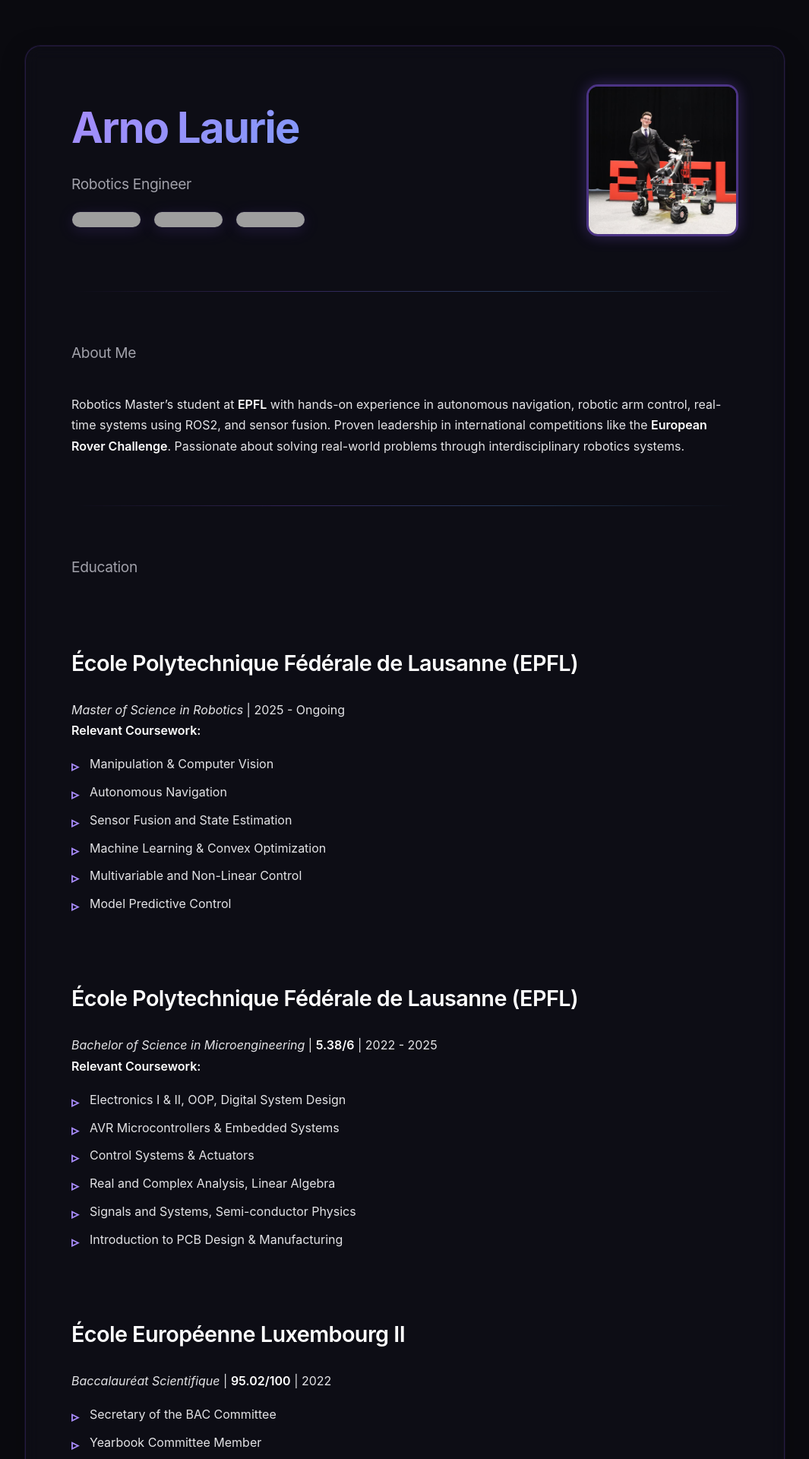
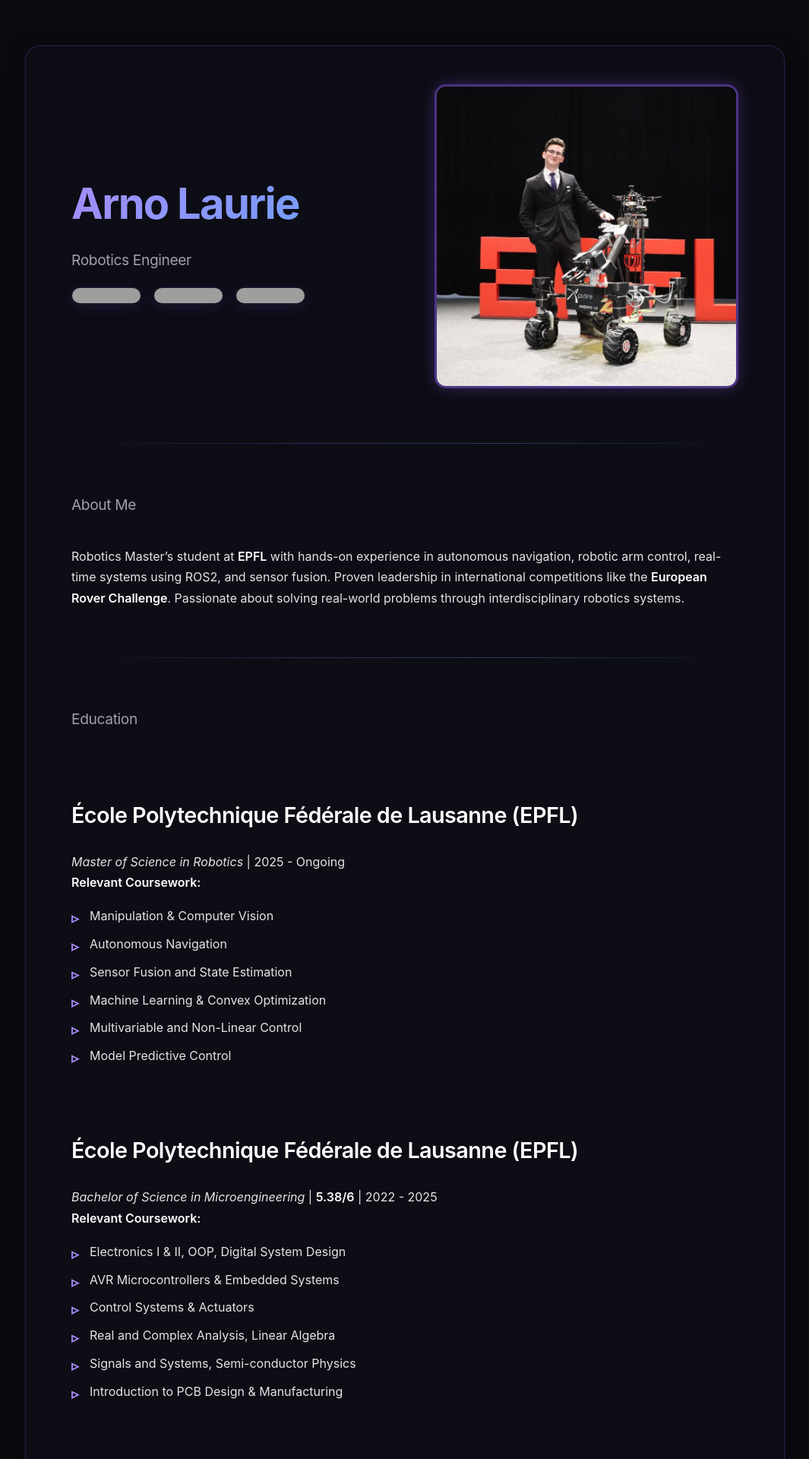
Before and after one commit to Netfluxx/Netfluxx.github.io, a Jekyll site: the page built from index.md, in a window 1280 px wide. Shown: the top 1920 px of the page at 76% size, without its empty margins (107-1172 px from the left). Built offline with Jekyll 4.4.1, drawn with Linux system fonts in a browser that asks for light colours; our own code applies the rules of GitHub Pages for plain Markdown files; grey boxes are pictures that could not be loaded.

Commit message:
increased image size

```diff
--- a/index.md
+++ b/index.md
@@ -9,7 +9,7 @@
     </div>
   </div>
   <div style="flex-shrink: 0;">
-    <img src="picture_of_me_xplore.jpg" alt="Arno Laurie" style="width: 200px; height: 200px; border-radius: 15px; object-fit: cover; border: 3px solid rgba(139, 92, 246, 0.5); box-shadow: 0 0 20px rgba(139, 92, 246, 0.3);">
+    <img src="picture_of_me_xplore.jpg" alt="Arno Laurie" style="width: 400px; height: 400px; border-radius: 15px; object-fit: cover; border: 3px solid rgba(139, 92, 246, 0.5); box-shadow: 0 0 20px rgba(139, 92, 246, 0.3);">
   </div>
 </div>
 
```
